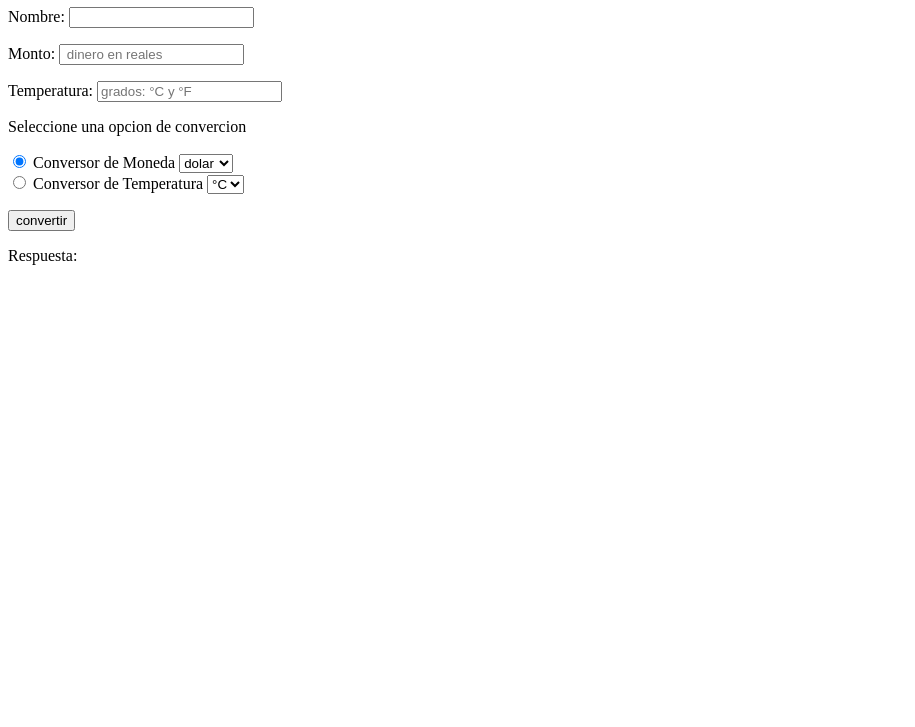
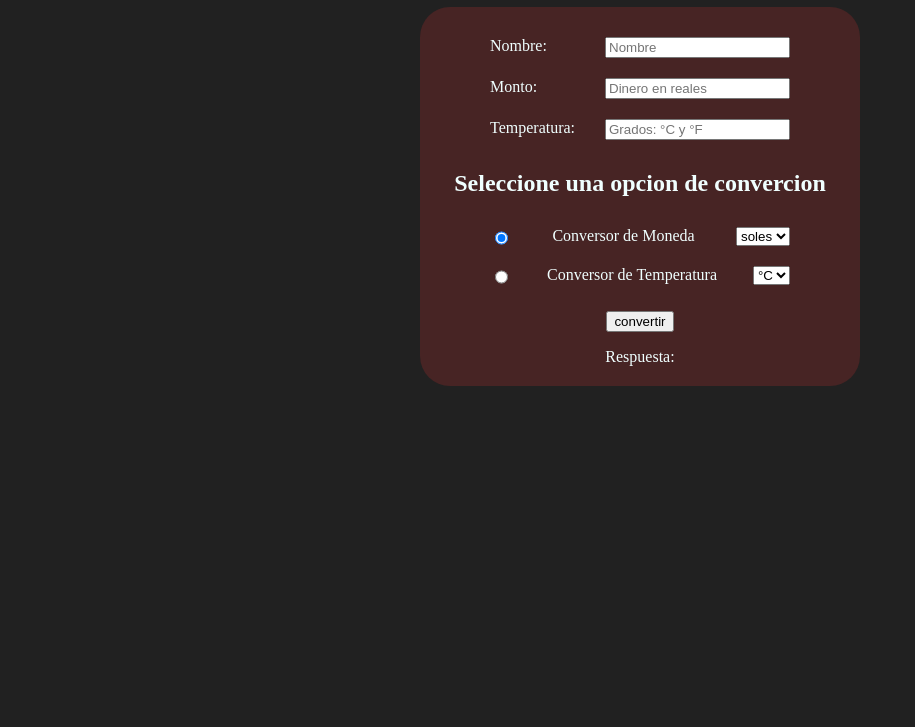
Before and after one commit to MarcoEAEsteban/conversor, a plain HTML site: page index.html in a window 1280 px wide. Shown: the part 73-800 px from the top of the page, without its empty margins (0-915 px from the left). Drawn offline with Linux system fonts and the light colour scheme.

Commit message:
mejoras en conversor
adicion de selectores con js.

```diff
--- a/index.html
+++ b/index.html
@@ -13,34 +13,34 @@
     </header>
 
     <form id="formulario">
+        <div class="datos">
             <p>
-            Nombre: <input type="text" name="" id="nombre">
+                Nombre: <input type="text" name="" id="nombre" placeholder="Nombre" required>
             </p>
             <p>
-            Monto: <input type="number" name="" id="monto" placeholder=" dinero en reales">
+                Monto: <input type="number" name="" id="monto" placeholder="Dinero en reales" required>
             </p>
             <p>
-            Temperatura: <input type="number" name="" id="temperatura" placeholder="grados: °C y °F">
+                Temperatura: <input type="number" name="" id="temperatura" placeholder="Grados: °C y °F" required>
             </p>
+        </div>
 
-        <p>
+        <h2>
             Seleccione una opcion de convercion
-        </p>
+        </h2>
 
+        <div class="opcion">
+            <p class="">
                 <input type="radio" name="conver" id="imoneda" checked>
                 <label for="imoneda">Conversor de Moneda</label>
-        <select id="moneda">
-            <option value="dolar">dolar</option>
-            <option value="soles">soles</option>
-
-        </select><br>
-
+                <select id="moneda"></select>
+            </p>
+            <p>
                 <input type="radio" name="conver" id="itemperatura">
                 <label for="itemperatura">Conversor de Temperatura</label>
-        <select id="tem">
-            <option id="centi">°C</option>
-            <option id="fare">°F</option>
-        </select>
+                <select id="tem"></select>
+            </p>
+        </div>
 
         <p><input type="button" value="convertir" id="convertir"></p>
 
--- a/index.js
+++ b/index.js
@@ -1,40 +1,65 @@
+let seleccion = document.getElementById('moneda')
+let res = document.getElementById('res')
+let nombre = document.getElementById('nombre')
+let cantidad = document.getElementById('monto')
+let tempera = document.getElementById('temperatura')
+
+let opSol = document.createElement('option')
+let opDolar = document.createElement('option')
+opSol.innerHTML = 'soles'
+opDolar.innerHTML = 'dolar'
+seleccion.appendChild(opSol)
+seleccion.appendChild(opDolar)
+
+let seleccionar = document.getElementById('tem')
+let opCel = document.createElement('option')
+let opFar = document.createElement('option')
+opCel.innerHTML = '°C'
+opFar.innerHTML = '°F'
+seleccionar.appendChild(opCel)
+seleccionar.appendChild(opFar)
+
+let boton = document.getElementById('convertir')
+boton.addEventListener('click', crear)
+
+function crear(){
+    let conversor = document.getElementsByName('conver')
+    let usuario = nombre.value
+    if(nombre.value == 0 || monto.value == 0 && temperatura.value == 0){
+        alert('Rellene los espacios faltantes')
+    }else{
+        if(conversor[0].checked){
 
 
-let res = document.getElementById('res')
-let seleccion = document.getElementById('moneda')
-let seleccionar = document.getElementById('tem')
-let boton = document.getElementById('convertir')
-boton.addEventListener('click', crear)
-function crear(){
-    let conversor = document.getElementsByName('conver')
-    if(conversor[0].checked){
-
-        let cantidad = document.getElementById('monto')
             let dinero = Number(cantidad.value)
             var lenguajes = seleccion.options[seleccion.selectedIndex]
             var lengua = lenguajes.value
+
             if (lengua == 'soles'){
-            res.innerHTML = `tipo de cambio: s/${dinero*0.73}`
+                res.innerHTML = `${usuario}, el tipo de cambio es: s/${dinero*0.73}`
             }
             if (lengua == "dolar"){
-            res.innerHTML = `tipo de cambio: $${dinero*0.19}`
+                res.innerHTML = `${usuario}, el tipo de cambio es: $${dinero*0.19}`
             }
 
 
         }else{
             if (conversor[1].checked){
-            let tempera = document.getElementById('temperatura')
+
                 let tem = Number(tempera.value)
                 let temperatura = seleccionar.options[seleccionar.selectedIndex]
                 let tempe = temperatura.value
                 if(tempe =='°F'){
-                res.innerHTML = `${( tem * 9/5)+32}`
+                    res.innerHTML = `${usuario} la temperatura es: °${( tem * 9/5)+32}`
 
                 }
                 if(tempe == '°C'){
-                res.innerHTML = `${(tem -32)* 5/9}`
+                    res.innerHTML = `${usuario} la temperatura es: °${(tem -32)* 5/9}`
                 }
             }
         }
         formulario.reset()
+
     }
+
+}
--- a/style.css
+++ b/style.css
@@ -0,0 +1,59 @@
+body{
+    background-color: rgba(0, 0, 0, 0.87);
+    color: azure;
+    font: normal arial;
+}
+ header{
+    text-align: center;
+ }
+  #formulario{
+    background-color: rgba(165, 42, 42, 0.288);
+    border-radius: 30px;
+    padding: 20px;
+    width: 400px;
+    margin: auto;
+    text-align: center;
+
+  }
+
+  .datos {
+    display: flex;
+    flex-direction: column;
+
+
+  }
+  .datos p{
+    display: flex;
+    justify-content: space-between;
+
+    width: 300px;
+    margin: 10px auto;
+  }
+
+  .opcion {
+
+    display: flex;
+    flex-direction: column;
+  }
+  .opcion p{
+    display: flex;
+    justify-content: space-between;
+
+    justify-content: space-between;
+    width: 300px;
+    margin: 10px auto;
+  }
+
+  #convertir:hover{
+    color: brown;
+    cursor: pointer;
+
+  }
+  #moneda:hover{
+    color: brown;
+    cursor: pointer;
+  }
+  #tem:hover{
+    color: brown;
+    cursor: pointer;
+  }
```
Lines whose indentation alone changed are shown as unchanged.
